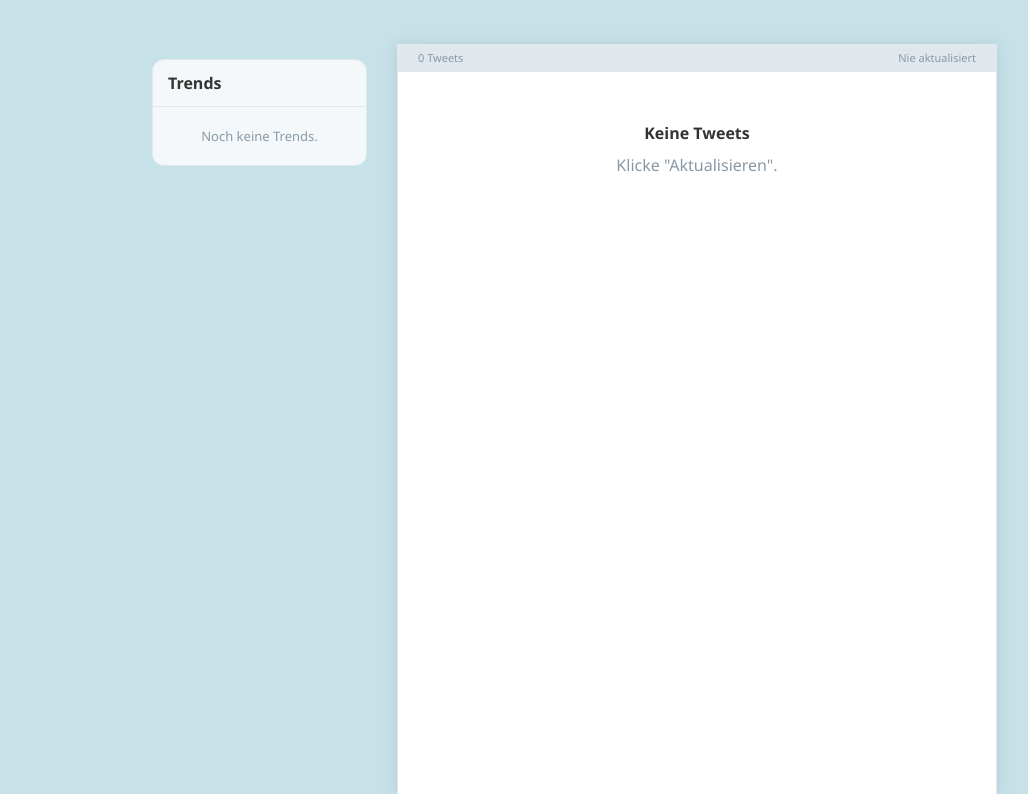
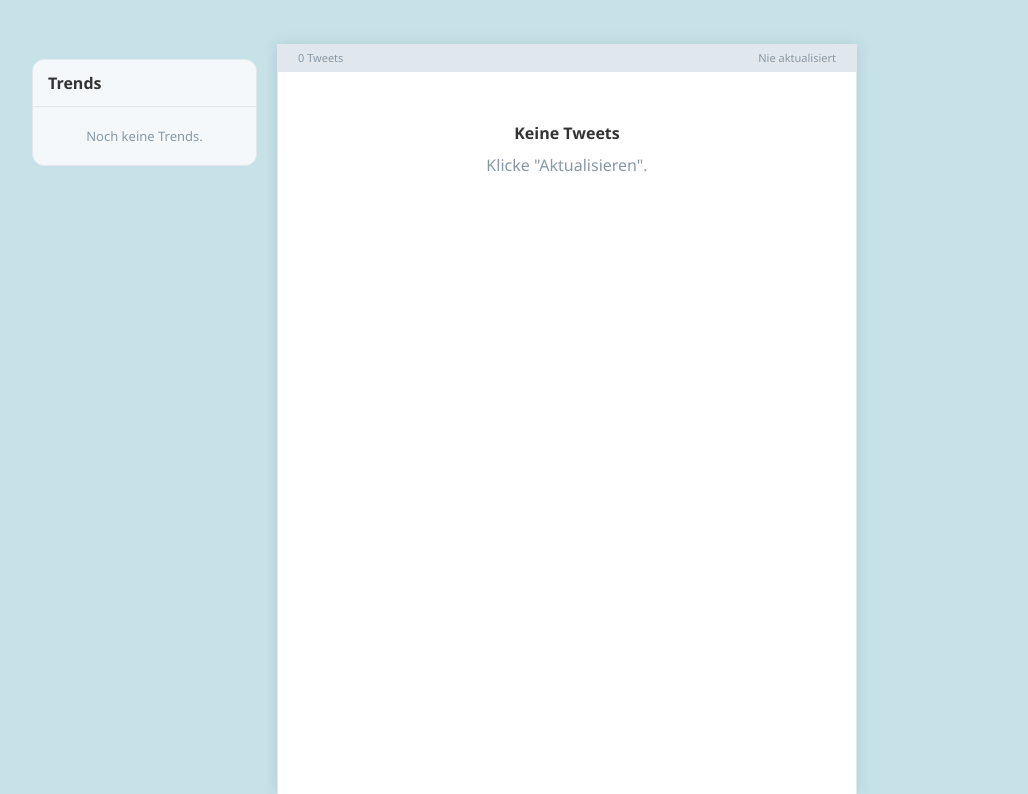
Before and after one commit to EarlofBurl/oldschool-twitter, a Flask app: page / in a window 1280 px wide. Shown: the part 50-844 px from the top of the page, without its empty margins (73-1101 px from the left). Run offline with Flask 3, Linux system fonts and the light colour scheme; data that the repository does not hold is empty; parts of the project's set-up code (start-up, migrations or seed data) failed here and were passed over.

Commit message:
Center feed in viewport with right spacer balancing trends sidebar

```diff
--- a/templates/index.html
+++ b/templates/index.html
@@ -64,9 +64,10 @@
         .sidebar-overlay.open { display: block; }
 
         /* --- Layout --- */
-        #layout { display: flex; margin-top: 50px; min-height: calc(100vh - 50px); justify-content: center; }
-        #left-col { width: 260px; min-width: 260px; position: sticky; top: 50px; height: calc(100vh - 50px); padding: 15px; padding-right: 30px; overflow-y: auto; flex-shrink: 0; }
-        #center-col { width: 600px; min-width: 400px; max-width: 800px; background-color: white; border-left: 1px solid #E1E8ED; border-right: 1px solid #E1E8ED; box-shadow: 0 0 15px rgba(0,0,0,0.1); min-height: calc(100vh - 50px); }
+        #layout { display: flex; margin-top: 50px; min-height: calc(100vh - 50px); max-width: 1100px; margin-left: auto; margin-right: auto; }
+        #left-col { width: 260px; min-width: 260px; position: sticky; top: 50px; height: calc(100vh - 50px); padding: 15px; padding-right: 20px; overflow-y: auto; flex-shrink: 0; }
+        #center-col { flex: 1; min-width: 400px; max-width: 800px; background-color: white; border-left: 1px solid #E1E8ED; border-right: 1px solid #E1E8ED; box-shadow: 0 0 15px rgba(0,0,0,0.1); min-height: calc(100vh - 50px); }
+        #right-spacer { width: 260px; min-width: 260px; flex-shrink: 0; }
 
         /* --- Trends (left) --- */
         .trends-panel { background: #F5F8FA; border-radius: 12px; border: 1px solid #E1E8ED; overflow: hidden; }
@@ -207,6 +208,7 @@
             </div>
             <div class="timeline" id="timeline"><div class="loading">Lade Timeline...</div></div>
         </div>
+        <div id="right-spacer"></div>
     </div>
 
 <script>
```
